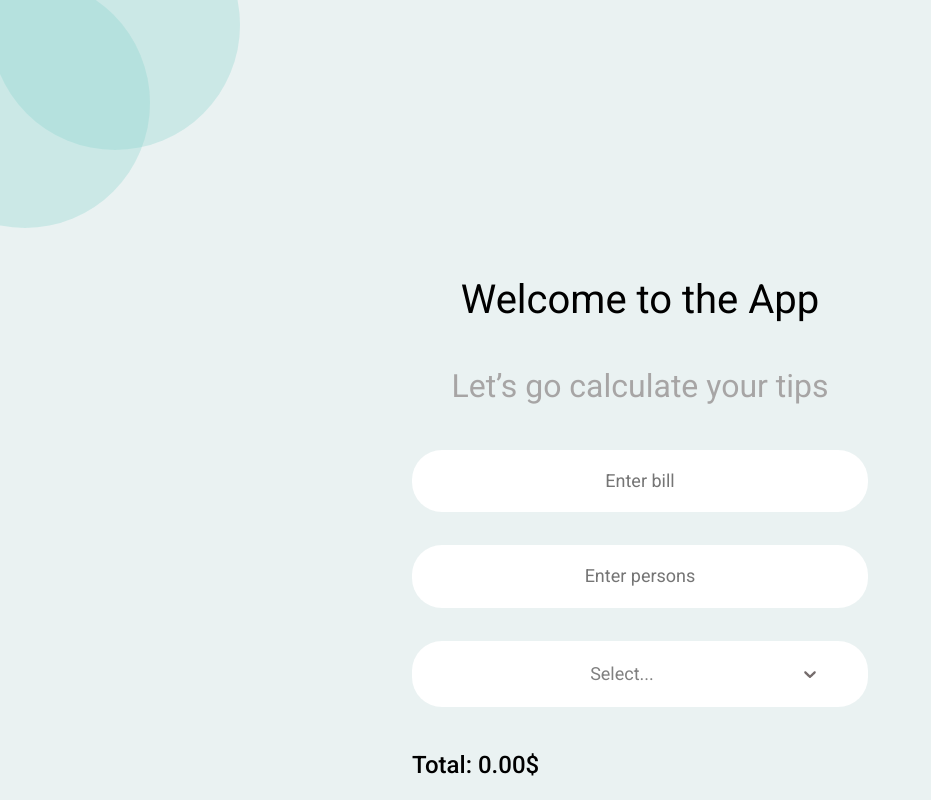
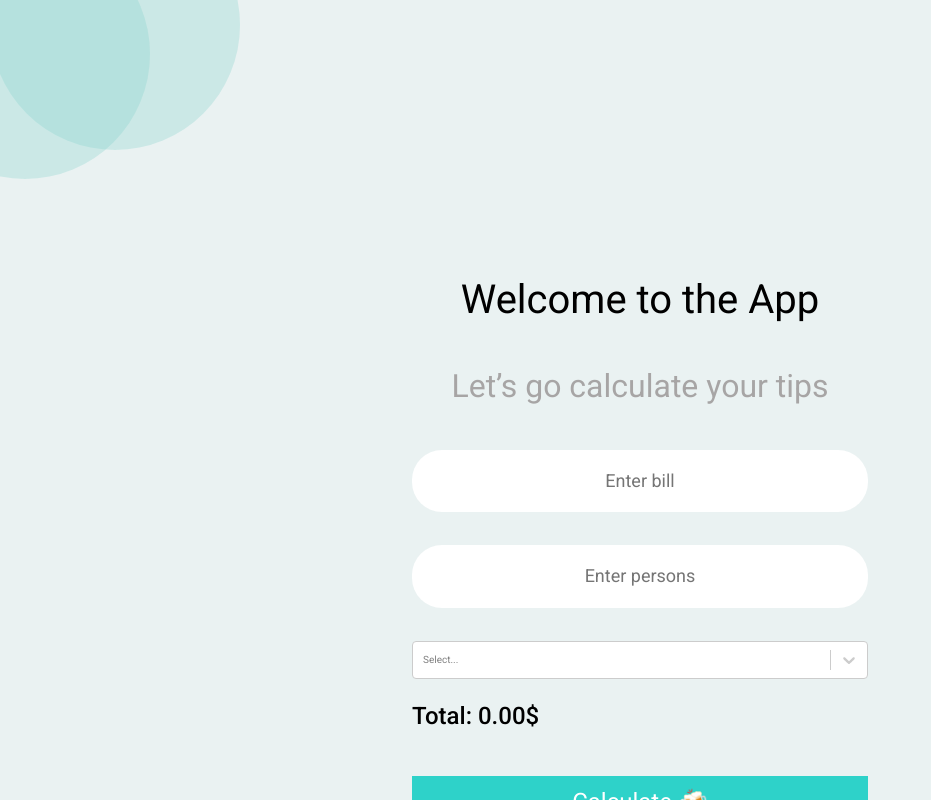
Before and after one commit to egkirpichev/react-tips-calculator, a React (Create React App) app: page / in a window 1280 px wide. Shown: the whole page, without its empty margins (0-931 px from the left). Built offline with nearby package versions, Linux system fonts and the light colour scheme.

Commit message:
refactor(tips-calculator): rename component names

```diff
--- a/src/components/Form/Form.tsx
+++ b/src/components/Form/Form.tsx
@@ -1,6 +1,6 @@
 import { StyledForm, SubTitle, Title, Total } from "./styles";
 import { Input } from "../Input/Input";
-import { Select } from "../Select/Select";
+import { CustomSelect } from "../Select/CustomSelect";
 import { Button } from "../Button/Button";
 import { useInput } from "../../hooks/useInput";
 import { ChangeEvent, useState } from "react";
@@ -30,8 +30,7 @@ const Form = () => {
       <SubTitle>Let’s go calculate your tips</SubTitle>
       <Input placeholder={"Enter bill"} {...bill}></Input>
       <Input placeholder={"Enter persons"} {...persons}></Input>
-      <Select
-        classNamePrefix="select"
+      <CustomSelect
         options={[
           { value: 0.1, label: "10%" },
           { value: 0.15, label: "15%" },
--- /dev/null
+++ b/src/components/Select/CustomSelect.tsx
@@ -0,0 +1,14 @@
+import Select from "react-select";
+import { ITipOption } from "../../types";
+
+
+interface IProps {
+  options: ITipOption[];
+	handleSelect: (option: ITipOption | null) => void
+}
+
+const CustomSelect = ({ options, handleSelect }: IProps) => {
+  return <Select options={options} onChange={handleSelect}/>;
+};
+
+export { CustomSelect };
--- a/src/components/Select/Select.tsx
+++ /dev/null
@@ -1,14 +0,0 @@
-import { ITipOption } from "../../types";
-import { StyledSelect } from "./styles";
-
-interface IProps {
-  classNamePrefix: string;
-  options: ITipOption[];
-	handleSelect: (option: ITipOption | null) => void
-}
-
-const Select = ({ classNamePrefix, options, handleSelect }: IProps) => {
-  return <StyledSelect classNamePrefix={classNamePrefix} options={options} onChange={handleSelect}/>;
-};
-
-export { Select };
```
